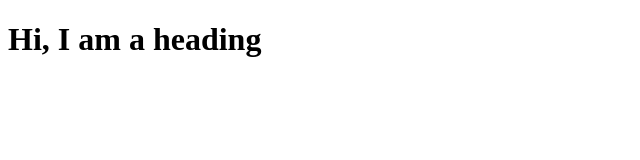
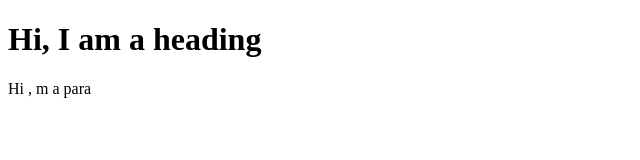
Before and after one commit to gigibyte2024/gitneww, a plain HTML site: page index.html in a window 1280 px wide. Shown: the full height of the page, 0-640 px from the left. Drawn offline with Linux system fonts and the light colour scheme.

Commit message:
add new feature

```diff
--- a/index.html
+++ b/index.html
@@ -7,5 +7,6 @@
 </head>
 <body>
     <h1>Hi, I am a heading</h1>
+    <p>Hi , m a para</p>
 </body>
 </html>
```
